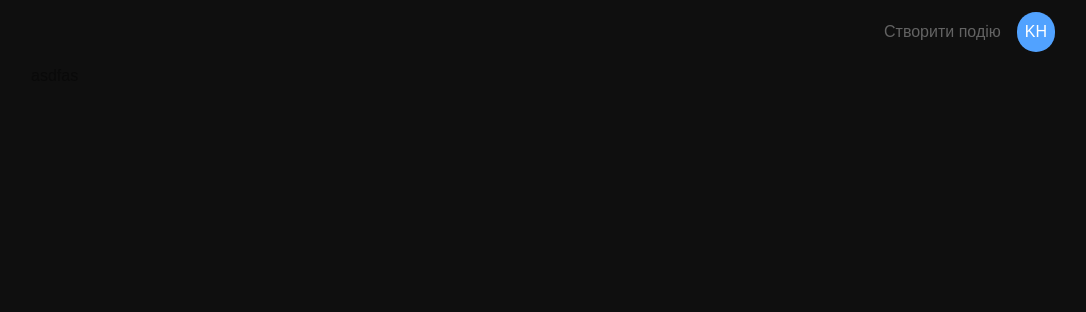
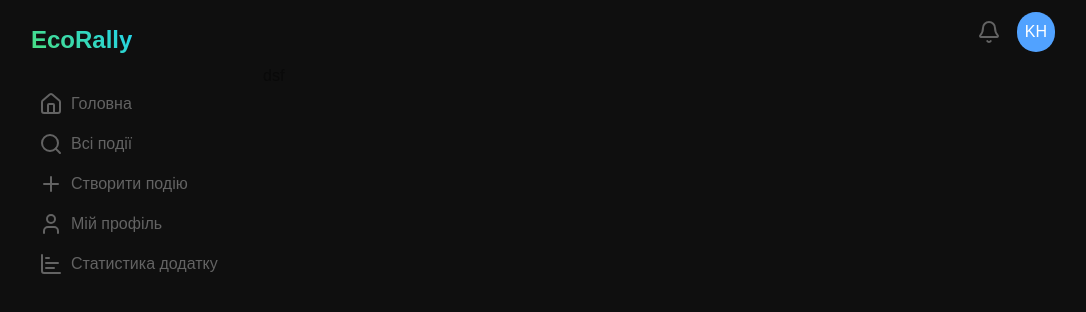
Before and after one commit to hliebovkyrylo/ecorally-web, a Next.js app: page /home in a window 1280 px wide. Shown: the top 312 px of the page, without its empty margins (97-1183 px from the left). Built offline with nearby package versions, Linux system fonts and the light colour scheme.

Commit message:
feat: made a sidebar

```diff
--- a/src/components/ui/button.tsx
+++ b/src/components/ui/button.tsx
@@ -10,13 +10,13 @@ const buttonVariants = cva(
     variants: {
       variant: {
         default:
-          "bg-blue-400 text-primary-foreground shadow-xs hover:bg-blue-500",
+          "bg-blue-400 text-accent shadow-xs hover:bg-blue-500",
         destructive:
           "bg-destructive text-white shadow-xs hover:bg-destructive/90 focus-visible:ring-destructive/20 dark:focus-visible:ring-destructive/40 dark:bg-destructive/60",
         outline:
-          "border bg-secondary text-primary-foreground shadow-xs hover:bg-secondary-foreground dark:bg-input/30 border-secondary-foreground dark:hover:bg-input/50",
+          "border bg-secondary text-accent shadow-xs hover:bg-secondary-foreground dark:bg-input/30 border-secondary-foreground dark:hover:bg-input/50",
         secondary:
-          "bg-secondary text-primary-foreground shadow-xs hover:bg-secondary/80",
+          "bg-secondary text-accent shadow-xs hover:bg-secondary/80",
       },
       size: {
         default: "h-12 px-4 py-2 has-[>svg]:px-3",
--- a/src/components/ui/dropdown-menu.tsx
+++ b/src/components/ui/dropdown-menu.tsx
@@ -40,7 +40,7 @@ function DropdownMenuContent({
         data-slot="dropdown-menu-content"
         sideOffset={sideOffset}
         className={cn(
-          "bg-secondary text-primary-foreground data-[state=open]:animate-in data-[state=closed]:animate-out data-[state=closed]:fade-out-0 data-[state=open]:fade-in-0 data-[state=closed]:zoom-out-95 data-[state=open]:zoom-in-95 data-[side=bottom]:slide-in-from-top-2 data-[side=left]:slide-in-from-right-2 data-[side=right]:slide-in-from-left-2 data-[side=top]:slide-in-from-bottom-2 z-50 max-h-(--radix-dropdown-menu-content-available-height) min-w-[8rem] origin-(--radix-dropdown-menu-content-transform-origin) overflow-x-hidden overflow-y-auto rounded-md border border-secondary-foreground p-1 shadow-md",
+          "bg-secondary text-accent data-[state=open]:animate-in data-[state=closed]:animate-out data-[state=closed]:fade-out-0 data-[state=open]:fade-in-0 data-[state=closed]:zoom-out-95 data-[state=open]:zoom-in-95 data-[side=bottom]:slide-in-from-top-2 data-[side=left]:slide-in-from-right-2 data-[side=right]:slide-in-from-left-2 data-[side=top]:slide-in-from-bottom-2 z-50 max-h-(--radix-dropdown-menu-content-available-height) min-w-[8rem] origin-(--radix-dropdown-menu-content-transform-origin) overflow-x-hidden overflow-y-auto rounded-md border border-secondary-foreground p-1 shadow-md",
           className
         )}
         {...props}
--- a/src/components/ui/input.tsx
+++ b/src/components/ui/input.tsx
@@ -8,7 +8,7 @@ function Input({ className, type, ...props }: React.ComponentProps<"input">) {
       type={type}
       data-slot="input"
       className={cn(
-        "file:text-foreground placeholder:text-muted-foreground outline-0 px-4 h-12 rounded-xl bg-secondary text-primary-foreground dark:bg-input/30 flex w-full min-w-0 text-base shadow-xs transition-[color,box-shadow] file:inline-flex file:h-7 file:border-0 file:bg-transparent file:text-sm file:font-medium disabled:pointer-events-none disabled:cursor-not-allowed disabled:opacity-50 md:text-sm",
+        "file:text-accent placeholder:text-muted-foreground outline-0 px-4 h-12 rounded-xl bg-secondary text-accent dark:bg-input/30 flex w-full min-w-0 text-base shadow-xs transition-[color,box-shadow] file:inline-flex file:h-7 file:border-0 file:bg-transparent file:text-sm file:font-medium disabled:pointer-events-none disabled:cursor-not-allowed disabled:opacity-50 md:text-sm",
         className
       )}
       {...props}
--- a/src/modules/shared/main-layout/MainLayout.tsx
+++ b/src/modules/shared/main-layout/MainLayout.tsx
@@ -1,11 +1,16 @@
 import { ReactNode } from "react";
-import { Header } from "./components";
+import { Header, Sidebar } from "./components";
 
 export const MainLayout = ({ children }: { children: ReactNode }) => {
   return (
     <main className="px-[128px]">
-      <Header />
-      <div>{children}</div>
+      <div className="flex w-full">
+        <Sidebar />
+        <div className="w-full">
+          <Header />
+          <div>{children}</div>
+        </div>
+      </div>
     </main>
   );
 };
--- a/src/modules/shared/main-layout/components/Header.tsx
+++ b/src/modules/shared/main-layout/components/Header.tsx
@@ -4,19 +4,16 @@ import {
   DropdownMenuItem,
   DropdownMenuTrigger,
 } from "@/components/ui/dropdown-menu";
-import { LogOut, Plus, Settings, User } from "lucide-react";
+import { Bell, LogOut, Plus, Settings, User } from "lucide-react";
 import Link from "next/link";
 
 export const Header = () => {
   return (
-    <header className="flex justify-end items-center py-3">
+    <header className="flex justify-end w-full items-center py-3">
       <div className="flex items-center gap-4">
-        <Link
-          className="text-muted-foreground hover:text-white transition-colors"
-          href={"/"}
-        >
-          Створити подію
-        </Link>
+        <button className="cursor-pointer">
+          <Bell className="text-muted-foreground hover:text-accent transition-colors" />
+        </button>
         <DropdownMenu>
           <DropdownMenuTrigger asChild>
             <div className="bg-blue-400 p-2 rounded-full cursor-pointer text-white">
@@ -25,19 +22,19 @@ export const Header = () => {
           </DropdownMenuTrigger>
           <DropdownMenuContent>
             <DropdownMenuItem>
-              <User className="text-primary-foreground" />
+              <User className="text-accent" />
               <span>Профіль</span>
             </DropdownMenuItem>
             <DropdownMenuItem>
-              <Plus className="text-primary-foreground" />
+              <Plus className="text-accent" />
               <span>Створити подію</span>
             </DropdownMenuItem>
             <DropdownMenuItem>
-              <Settings className="text-primary-foreground" />
+              <Settings className="text-accent" />
               <span>Налаштування</span>
             </DropdownMenuItem>
             <DropdownMenuItem>
-              <LogOut className="text-primary-foreground" />
+              <LogOut className="text-accent" />
               <span>Вийти</span>
             </DropdownMenuItem>
           </DropdownMenuContent>
--- /dev/null
+++ b/src/modules/shared/main-layout/components/Sidebar.tsx
@@ -0,0 +1,49 @@
+import { ChartBar, Home, Plus, Search, User } from "lucide-react";
+import Link from "next/link";
+
+export const Sidebar = () => {
+  return (
+    <aside className="sticky top-0 left-0 h-screen w-[300px] py-6">
+      <Link href={"/"} className="gradient-logo text-2xl font-bold">
+        EcoRally
+      </Link>
+      <div className="mt-7">
+        <Link
+          href={"/"}
+          className="w-full flex items-center gap-2 group rounded-lg p-2 text-muted-foreground hover:bg-primary-foreground transition-colors"
+        >
+          <Home className="text-muted-foreground group-hover:text-accent" />
+          <div className="group-hover:text-accent">Головна</div>
+        </Link>
+        <Link
+          href={"/cleanup-events"}
+          className="w-full flex items-center gap-2 group rounded-lg p-2 text-muted-foreground hover:bg-primary-foreground transition-colors"
+        >
+          <Search className="text-muted-foreground group-hover:text-accent" />
+          <div className="group-hover:text-accent">Всі події</div>
+        </Link>
+        <Link
+          href={"/create-event"}
+          className="w-full flex items-center gap-2 group rounded-lg p-2 text-muted-foreground hover:bg-primary-foreground transition-colors"
+        >
+          <Plus className="text-muted-foreground group-hover:text-accent" />
+          <div className="group-hover:text-accent">Створити подію</div>
+        </Link>
+        <Link
+          href={"/profile"}
+          className="w-full flex items-center gap-2 group rounded-lg p-2 text-muted-foreground hover:bg-primary-foreground transition-colors"
+        >
+          <User className="text-muted-foreground group-hover:text-accent" />
+          <div className="group-hover:text-accent">Мій профіль</div>
+        </Link>
+        <Link
+          href={"/statistics"}
+          className="w-full flex items-center gap-2 group rounded-lg p-2 text-muted-foreground hover:bg-primary-foreground transition-colors"
+        >
+          <ChartBar className="text-muted-foreground group-hover:text-accent" />
+          <div className="group-hover:text-accent">Статистика додатку</div>
+        </Link>
+      </div>
+    </aside>
+  );
+};
--- a/src/modules/shared/main-layout/components/index.ts
+++ b/src/modules/shared/main-layout/components/index.ts
@@ -1 +1,2 @@
 export * from "./Header";
+export * from "./Sidebar";
--- a/src/pages/home/index.tsx
+++ b/src/pages/home/index.tsx
@@ -3,7 +3,7 @@ import { MainLayout } from "@/modules/shared";
 export default function Home() {
   return (
     <MainLayout>
-      <div>asdfas</div>
+      <div>dsf</div>
     </MainLayout>
   )
 }
--- a/src/styles/globals.css
+++ b/src/styles/globals.css
@@ -12,12 +12,12 @@
   --popover: oklch(1 0 0);
   --popover-foreground: oklch(0.145 0 0);
   --primary: oklch(0.205 0 0);
-  --primary-foreground: #ffffff;
+  --primary-foreground: #171717;
   --secondary: #1F1F1F;
   --secondary-foreground: #353535;
   --muted: oklch(0.97 0 0);
   --muted-foreground: #636363;
-  --accent: oklch(0.97 0 0);
+  --accent: #ffffff;
   --accent-foreground: oklch(0.205 0 0);
   --destructive: oklch(0.577 0.245 27.325);
   --border: oklch(0.922 0 0);
```
